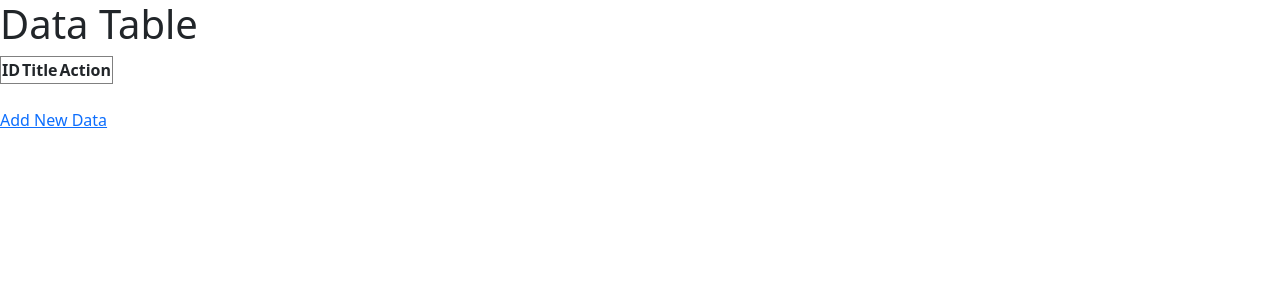
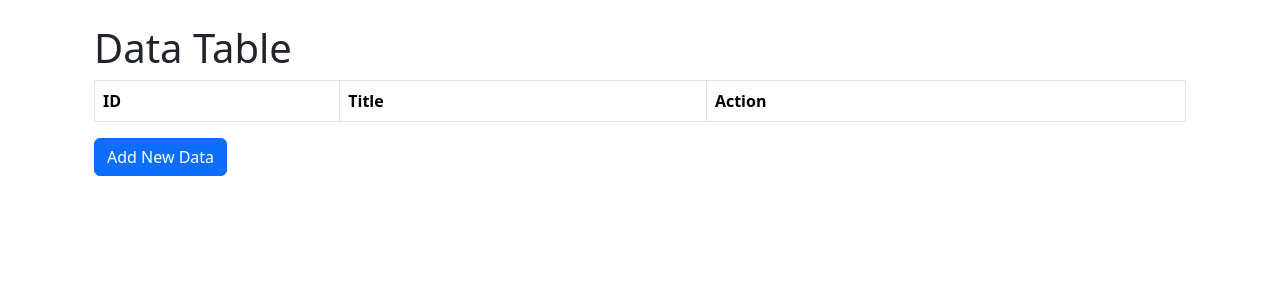
Before and after one commit to sonnyghosh/chatdnd, a Flask app: page /table in a window 1280 px wide. Shown: the top 300 px of the page. Run offline with Flask 3, Linux system fonts and the light colour scheme; data that the repository does not hold is empty.

Commit message:
table display

```diff
--- a/api/app.py
+++ b/api/app.py
@@ -15,7 +15,6 @@ todo_ref = db.collection('todos')
 @app.route('/', methods=['POST', 'GET'])
 def index():
     return render_template('index.html')
-
 
 @app.route('/table')
 def show_table():
@@ -62,11 +61,6 @@ def read():
 
 @app.route('/update', methods=['POST', 'PUT'])
 def update():
-    """
-        update() : Update document in Firestore collection with request body.
-        Ensure you pass a custom ID as part of json body in post request,
-        e.g. json={'id': '1', 'title': 'Write a blog post today'}
-    """
     try:
         id = request.json['id']
         todo_ref.document(id).update(request.json)
@@ -76,9 +70,6 @@ def update():
 
 @app.route('/delete', methods=['GET', 'DELETE'])
 def delete():
-    """
-        delete() : Delete a document from Firestore collection.
-    """
     try:
         # Check for ID in URL query
         todo_id = request.args.get('id')
--- a/api/templates/base.html
+++ b/api/templates/base.html
@@ -7,6 +7,8 @@
     <title>ChatDND</title>
 </head>
 <body>
-    {% block content %}{% endblock %}
+    <div class="container">
+        {% block content %}{% endblock %}
+    </div>
     <script src="https://cdn.jsdelivr.net/npm/bootstrap@5.3.2/dist/js/bootstrap.bundle.min.js" integrity="sha384-C6RzsynM9kWDrMNeT87bh95OGNyZPhcTNXj1NW7RuBCsyN/o0jlpcV8Qyq46cDfL" crossorigin="anonymous"></script>
 </body>
--- a/api/templates/table.html
+++ b/api/templates/table.html
@@ -1,21 +1,26 @@
 {% extends 'base.html' %}
 
 {% block content %}
+    <div class="container mt-4">
         <h1>Data Table</h1>
-    <table border="1">
+        <table class="table table-bordered table-striped">
+            <thead class="thead-dark">
                 <tr>
-            <th>ID</th>
-            <th>Title</th>
-            <th>Action</th>
+                    <th scope="col">ID</th>
+                    <th scope="col">Title</th>
+                    <th scope="col">Action</th>
                 </tr>
+            </thead>
+            <tbody>
                 {% for data in table_data %}
                     <tr>
                         <td>{{ data.id }}</td>
                         <td>{{ data.title }}</td>
-                <td><a href="/remove/{{ data.id }}">Remove</a></td>
+                        <td><a href="/remove/{{ data.id }}" class="btn btn-danger btn-sm">Remove</a></td>
                     </tr>
                 {% endfor %}
+            </tbody>
         </table>
-    <br>
-    <a href="/add">Add New Data</a>
+        <a href="/add" class="btn btn-primary">Add New Data</a>
+    </div>
 {% endblock %}
```
Lines whose indentation alone changed are shown as unchanged.
